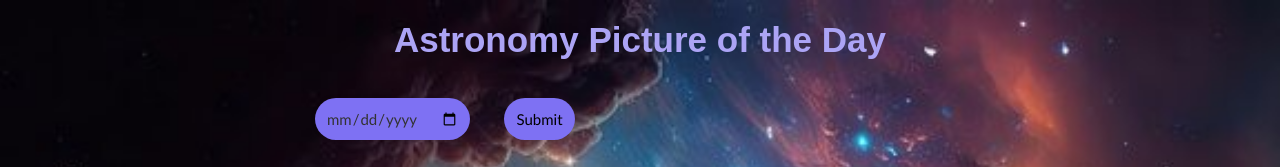
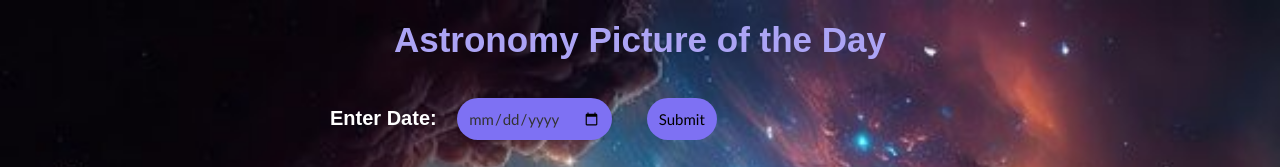
Before and after one commit to briimiin/Phase-1-Independent-project, a plain HTML site: page index.html in a window 1280 px wide. Shown: the top 167 px of the page. Drawn offline with Linux system fonts and the light colour scheme; no server answers.

Commit message:
prompts to enter date

```diff
--- a/index.html
+++ b/index.html
@@ -10,7 +10,7 @@
     <div class="container">
         <h1 class="center-align">Astronomy Picture of the Day</h1>
         <br>
-        <label for="date-input"></label>
+        <label for="date-input" class="date">Enter Date: </label>
         <input type="date" id="date-input" class="datepicker">
         <button id="submit-button">Submit</button>
         <div class="apod-container">
--- a/style.css
+++ b/style.css
@@ -10,6 +10,13 @@ html, body, h1, h2, h3, h4, h5, h6, p, ul, ol {
     text-align: center;
     margin-bottom: 20px;
     transition:color 0.3s,text-shadow 0.3s
+  }
+  .date {
+    color: white;
+    font-weight: bold;
+    padding: 15px ;
+    font-family: Arial, Helvetica, sans-serif;
+    font-size: 20px;
   }
   .center-align:hover{
     color: #7e71f3;
```
